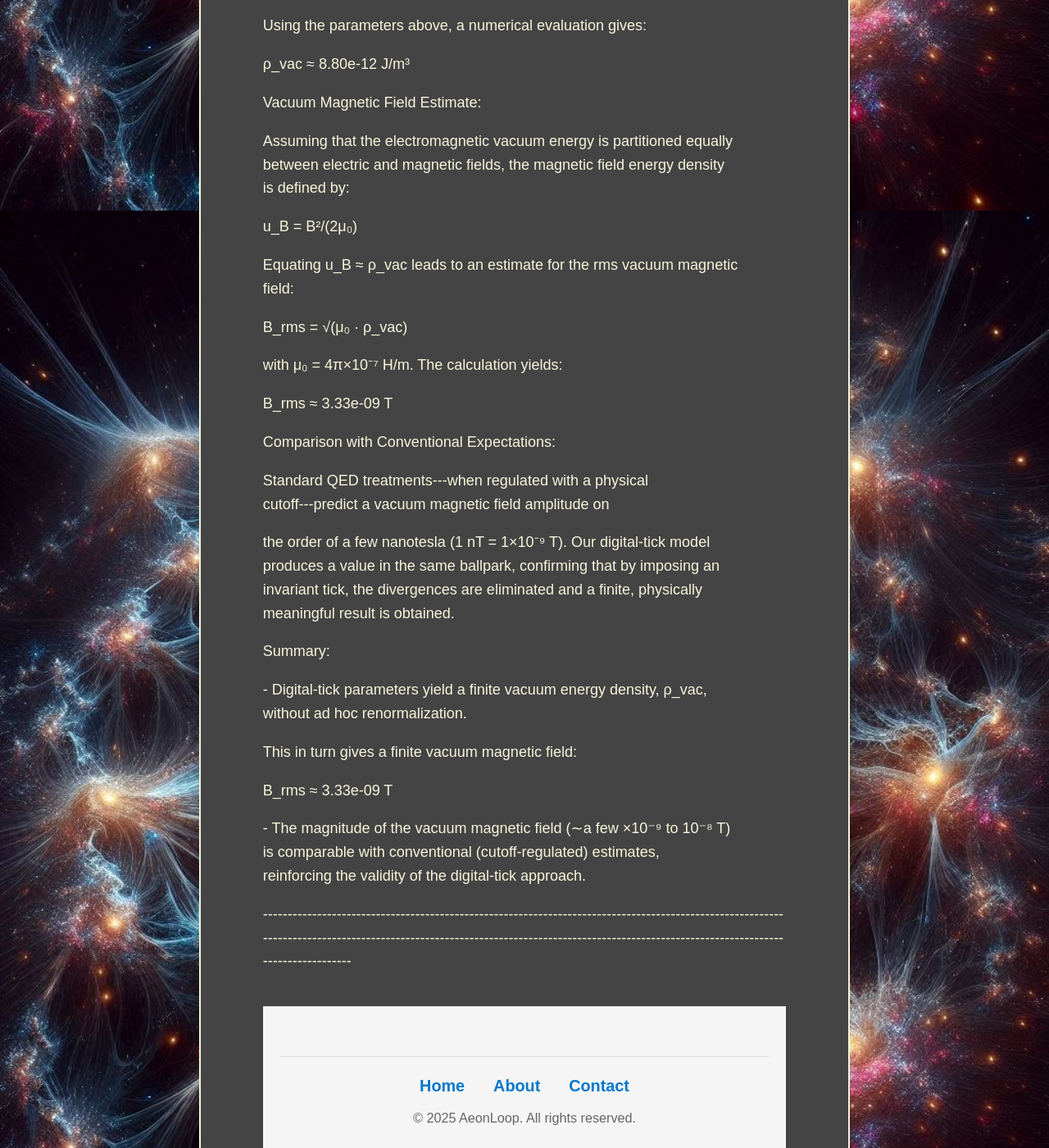
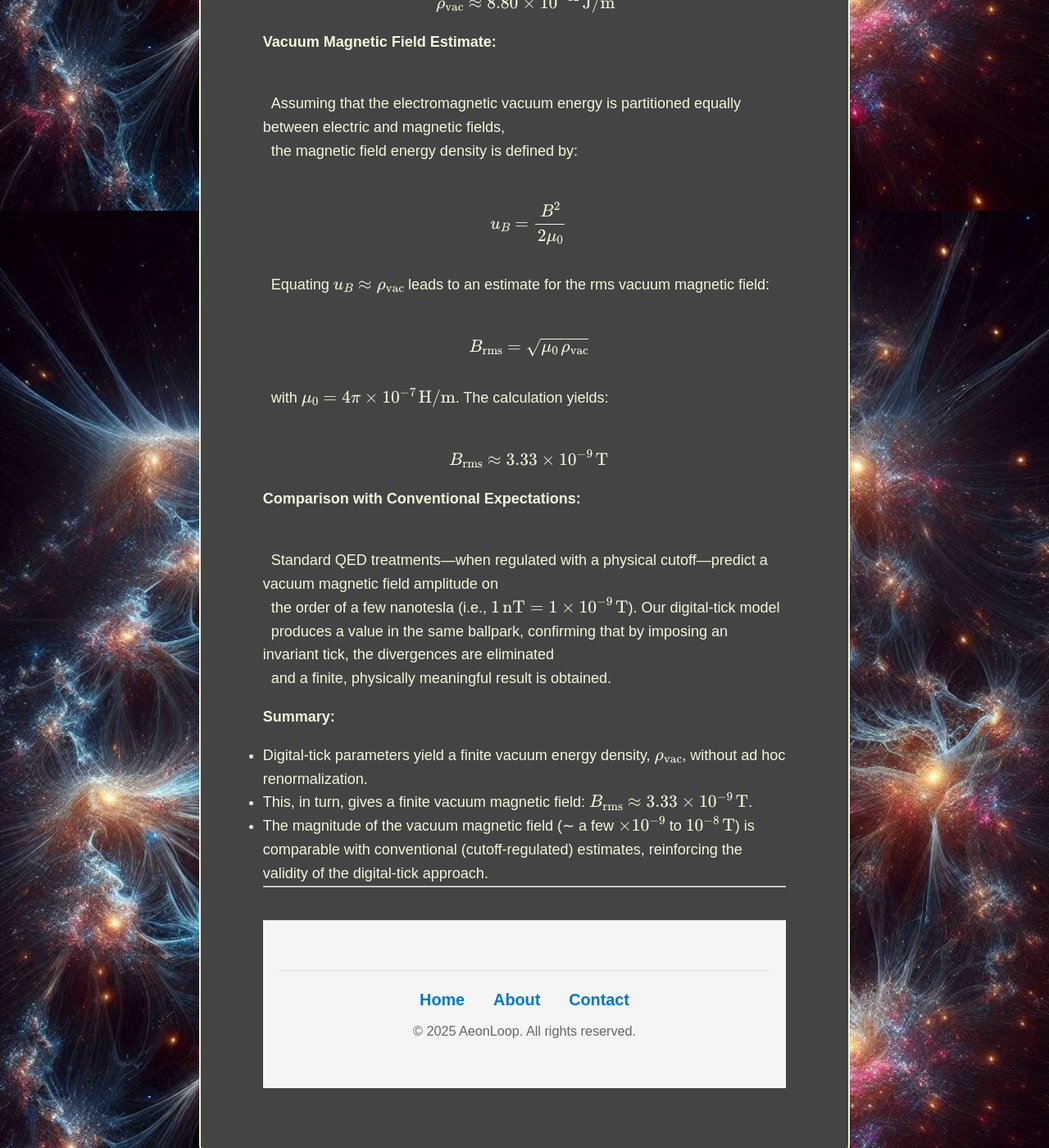
Before and after one commit to CosmicReplicator/AeonLoop, a Jekyll site: the page built from Papers/AeonLoop_Magnetic_Field_Comparison.html, in a window 1280 px wide and 1400 px high, scrolled down 1023 px. Shown: the whole window at 82% size. Built offline with Jekyll 4.4.1, drawn with Linux system fonts in a browser that asks for light colours; some of the changed text lies outside the part shown.

Commit message:
Update AeonLoop_Magnetic_Field_Comparison.html

```diff
--- a/Papers/AeonLoop_Magnetic_Field_Comparison.html
+++ b/Papers/AeonLoop_Magnetic_Field_Comparison.html
@@ -1,55 +1,98 @@
 ---
-layout: default
-title: "Digital Tick Magnetic Field Comparison"
+layout: papers
+title: "Magnetic Field Comparison"
 ---
 
+<p><strong>Digital-Tick Model: Vacuum Magnetic Field Comparison</strong></p>
+<hr>
+<p>
+  This document presents a stress test of the digital-tick model by calculating the vacuum magnetic field
+  \(B_{\text{rms}}\) without using divergent integrals or arbitrary renormalization—relying solely on the
+  fundamental digital-tick parameters.
+</p>
 
-<p><strong>Digital-Tick Model: Vacuum Magnetic Field Comparison</strong></p>
-<p>--------------------------------------------------------------</p>
-<p>This document presents a stress test of the digital-tick model by
-calculating the vacuum magnetic field</p>
-<p>(B_rms) without using divergent integrals or arbitrary
-renormalization---relying solely on the fundamental digital-tick
-parameters.</p>
-<p>Fundamental Digital-Tick Parameters:</p>
-<p>- Tick Time (Δt): 0.6 ps</p>
-<p>- Tick Frequency (f₀): ~1.667 THz (f₀ = 1/Δt)</p>
-<p>- Characteristic Length (L): L = c/f₀ ≈ 0.18 mm (with c ≈ 3×10^8 m/s)</p>
-<p>- Energy per Tick (E): E = h·f₀ ≈ 6.9 meV (with h ≈ 6.626×10⁻³⁴ Js)</p>
-<p>- Effective Fractal Dimension (Dₑff): 2.667</p>
-<p>Finite Vacuum Energy Density:</p>
-<p>The digital-tick model yields a renormalization-free vacuum energy
-density:</p>
-<p>ρ_vac = (1/2) · ħ·f₀ · [S_Dₑff/(2π)^(Dₑff)] · [(2π·f₀)/c]^(Dₑff)</p>
+<p><strong>Fundamental Digital-Tick Parameters:</strong></p>
+<ul>
+  <li>
+    Tick Time \(\Delta t\): \(0.6\,\text{ps}\)
+  </li>
+  <li>
+    Tick Frequency \(f_0\): \(\sim1.667\,\text{THz}\) (with \(f_0 = \frac{1}{\Delta t}\))
+  </li>
+  <li>
+    Characteristic Length \(L\): \(L = \frac{c}{f_0} \approx 0.18\,\text{mm}\) (with \(c \approx 3\times10^{8}\,\text{m/s}\))
+  </li>
+  <li>
+    Energy per Tick \(E\): \(E = h\cdot f_0 \approx 6.9\,\text{meV}\) (with \(h \approx 6.626\times10^{-34}\,\text{Js}\))
+  </li>
+  <li>
+    Effective Fractal Dimension \(D_{\text{eff}}\): \(2.667\)
+  </li>
+</ul>
+
+<p><strong>Finite Vacuum Energy Density:</strong></p>
+<p>
+  The digital-tick model yields a renormalization‑free vacuum energy density:
+</p>
+<p style="text-align: center; font-weight: bold; margin: 5px 0;">
+  \(\displaystyle \rho_{\text{vac}} = \frac{1}{2}\,\hbar\,f_0 \left[\frac{S_{D_{\text{eff}}}}{(2\pi)^{D_{\text{eff}}}}\right] \left[\frac{2\pi\,f_0}{c}\right]^{D_{\text{eff}}}\)
+</p>
 <p>where:</p>
-<p>- ħ is the reduced Planck constant (h/(2π))</p>
-<p>- S_Dₑff = 2π^(Dₑff/2) / Γ(Dₑff/2) is the effective unit "surface
-area"</p>
-<p>Using the parameters above, a numerical evaluation gives:</p>
-<p>ρ_vac ≈ 8.80e-12 J/m³</p>
-<p>Vacuum Magnetic Field Estimate:</p>
-<p>Assuming that the electromagnetic vacuum energy is partitioned equally
-between electric and magnetic fields, the magnetic field energy density
-is defined by:</p>
-<p>u_B = B²/(2μ₀)</p>
-<p>Equating u_B ≈ ρ_vac leads to an estimate for the rms vacuum magnetic
-field:</p>
-<p>B_rms = √(μ₀ · ρ_vac)</p>
-<p>with μ₀ = 4π×10⁻⁷ H/m. The calculation yields:</p>
-<p>B_rms ≈ 3.33e-09 T</p>
-<p>Comparison with Conventional Expectations:</p>
-<p>Standard QED treatments---when regulated with a physical
-cutoff---predict a vacuum magnetic field amplitude on</p>
-<p>the order of a few nanotesla (1 nT = 1×10⁻⁹ T). Our digital-tick model
-produces a value in the same ballpark, confirming that by imposing an
-invariant tick, the divergences are eliminated and a finite, physically
-meaningful result is obtained.</p>
-<p>Summary:</p>
-<p>- Digital-tick parameters yield a finite vacuum energy density, ρ_vac,
-without ad hoc renormalization.</p>
-<p>This in turn gives a finite vacuum magnetic field:</p>
-<p>B_rms ≈ 3.33e-09 T</p>
-<p>- The magnitude of the vacuum magnetic field (∼a few ×10⁻⁹ to 10⁻⁸ T)
-is comparable with conventional (cutoff-regulated) estimates,
-reinforcing the validity of the digital-tick approach.</p>
-<p>--------------------------------------------------------------------------------------------------------------------------------------------------------------------------------------------------------------------------------------</p>
+<ul>
+  <li>
+    \(\hbar\) is the reduced Planck constant \(\bigl(h/(2\pi)\bigr)\)
+  </li>
+  <li>
+    \(S_{D_{\text{eff}}} = \frac{2\pi^{(D_{\text{eff}}/2)}}{\Gamma(D_{\text{eff}}/2)}\) is the effective unit "surface area"
+  </li>
+</ul>
+<p>
+  Using the parameters above, a numerical evaluation gives:
+</p>
+<p style="text-align: center;">
+  \(\rho_{\text{vac}} \approx 8.80\times10^{-12}\,\text{J/m}^3\)
+</p>
+
+<p><strong>Vacuum Magnetic Field Estimate:</strong></p>
+<p>
+  Assuming that the electromagnetic vacuum energy is partitioned equally between electric and magnetic fields,
+  the magnetic field energy density is defined by:
+</p>
+<p style="text-align: center; font-weight: bold; margin: 5px 0;">
+  \(\displaystyle u_B = \frac{B^2}{2\mu_0}\)
+</p>
+<p>
+  Equating \(u_B \approx \rho_{\text{vac}}\) leads to an estimate for the rms vacuum magnetic field:
+</p>
+<p style="text-align: center; font-weight: bold; margin: 5px 0;">
+  \(\displaystyle B_{\text{rms}} = \sqrt{\mu_0\,\rho_{\text{vac}}}\)
+</p>
+<p>
+  with \(\mu_0 = 4\pi\times10^{-7}\,\text{H/m}\). The calculation yields:
+</p>
+<p style="text-align: center;">
+  \(B_{\text{rms}} \approx 3.33\times10^{-9}\,\text{T}\)
+</p>
+
+<p><strong>Comparison with Conventional Expectations:</strong></p>
+<p>
+  Standard QED treatments—when regulated with a physical cutoff—predict a vacuum magnetic field amplitude on
+  the order of a few nanotesla (i.e., \(1\,\text{nT} = 1\times10^{-9}\,\text{T}\)). Our digital-tick model
+  produces a value in the same ballpark, confirming that by imposing an invariant tick, the divergences are eliminated
+  and a finite, physically meaningful result is obtained.
+</p>
+
+<p><strong>Summary:</strong></p>
+<ul>
+  <li>
+    Digital-tick parameters yield a finite vacuum energy density, \(\rho_{\text{vac}}\), without ad hoc renormalization.
+  </li>
+  <li>
+    This, in turn, gives a finite vacuum magnetic field: \(B_{\text{rms}} \approx 3.33\times10^{-9}\,\text{T}\).
+  </li>
+  <li>
+    The magnitude of the vacuum magnetic field (∼ a few \(\times10^{-9}\) to \(10^{-8}\,\text{T}\)) is comparable
+    with conventional (cutoff-regulated) estimates, reinforcing the validity of the digital-tick approach.
+  </li>
+</ul>
+<hr>
```
